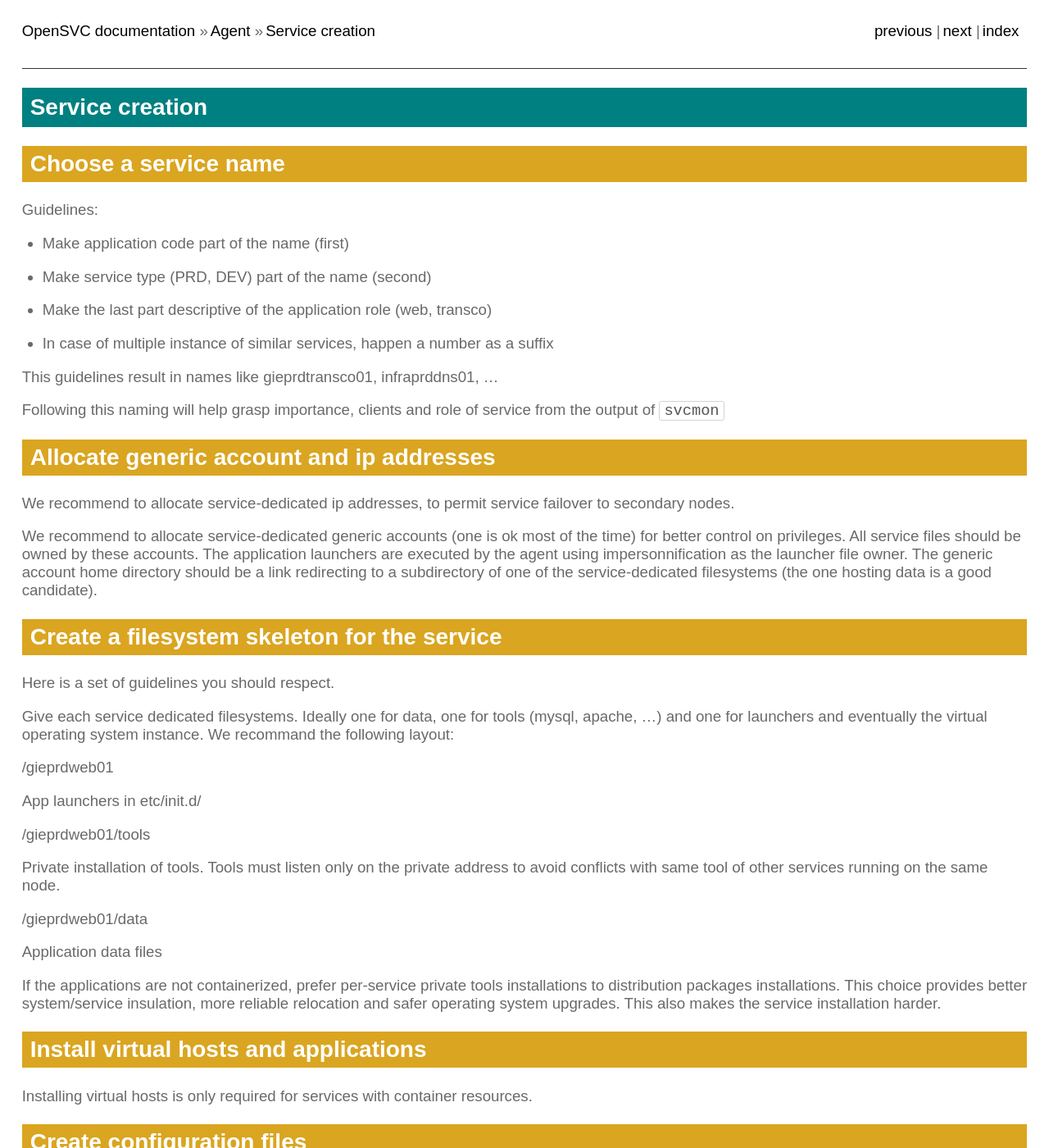
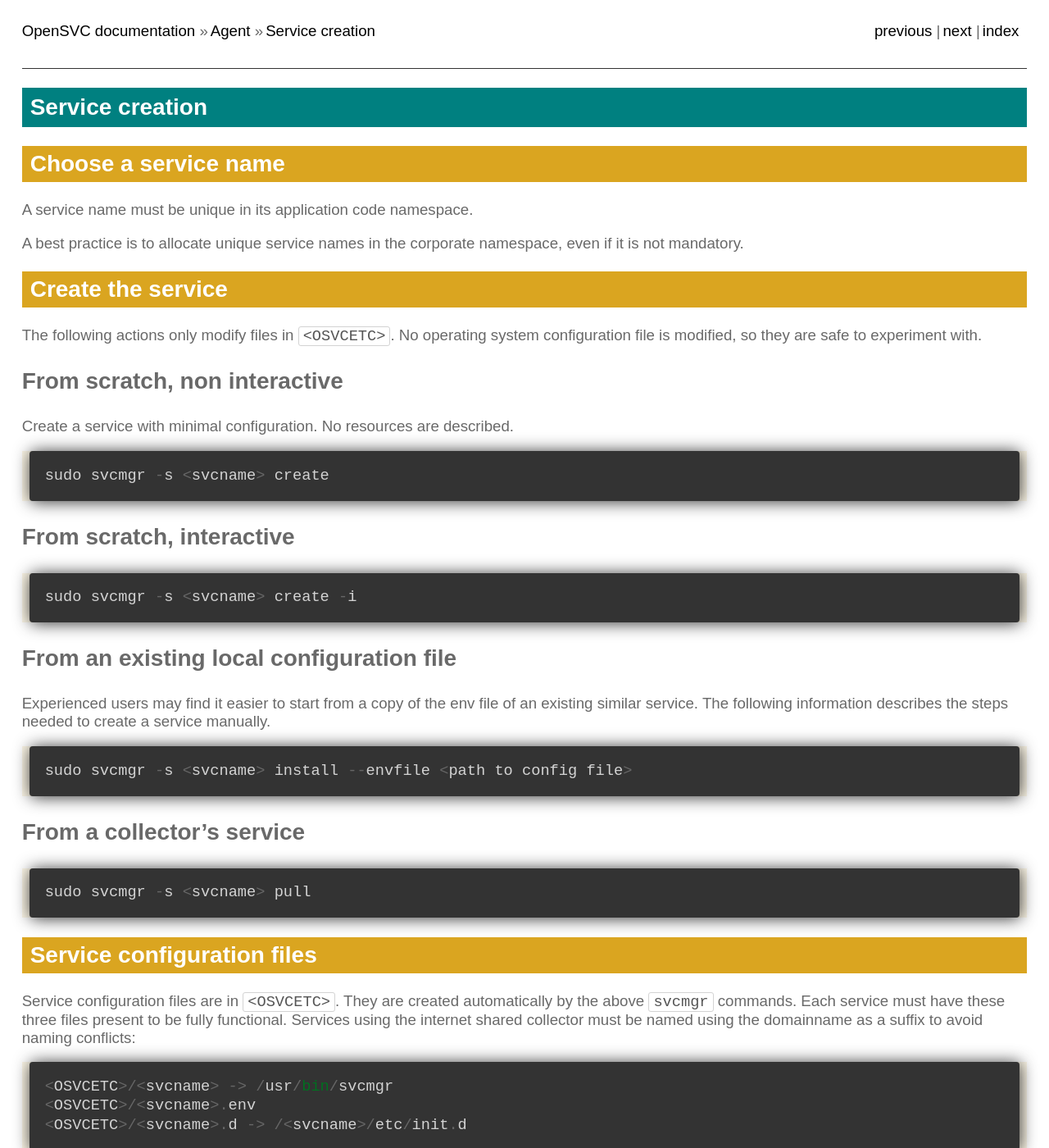
Before and after one commit to opensvc/docs.opensvc.com, a Sphinx documentation site: the page built from source/agent.service.creation.rst, in a window 1280 px wide and 1400 px high. Shown: the whole window at 82% size. Built offline with Sphinx 7.4.7, drawn with Linux system fonts in a browser that asks for light colours; comment, search, counter and statistics services are not loaded; some of the changed text lies outside the part shown.

Commit message:
Update service creation

```diff
--- a/source/agent.service.creation.rst
+++ b/source/agent.service.creation.rst
@@ -6,28 +6,165 @@
 Choose a service name
 =====================
 
-Guidelines:
+A service name must be unique in its application code namespace.
 
-*   Make application code part of the name (first)
-*   Make service type (PRD, DEV) part of the name (second)
-*   Make the last part descriptive of the application role (web, transco)
-*   In case of multiple instance of similar services, happen a number as a suffix
+A best practice is to allocate unique service names in the corporate namespace, even if it is not mandatory.
 
-This guidelines result in names like gieprdtransco01, infraprddns01, ...
+Create the service
+==================
 
-Following this naming will help grasp importance, clients and role of service from the output of ``svcmon``
+The following actions only modify files in ``<OSVCETC>``. No operating system configuration file is modified, so they are safe to experiment with.
+
+From scratch, non interactive
+-----------------------------
+
+Create a service with minimal configuration. No resources are described.
+
+::
+
+	sudo svcmgr -s <svcname> create
+
+From scratch, interactive
+-------------------------
+
+::
+
+	sudo svcmgr -s <svcname> create -i
+
+From an existing local configuration file
+-----------------------------------------
+
+Experienced users may find it easier to start from a copy of the env file of an existing similar service. The following information describes the steps needed to create a service manually.
+
+::
+
+	sudo svcmgr -s <svcname> install --envfile <path to config file>
+
+From a collector's service
+--------------------------
+
+::
+
+	sudo svcmgr -s <svcname> pull
+
+Service configuration files
+===========================
+
+Service configuration files are in ``<OSVCETC>``. They are created automatically by the above ``svcmgr`` commands. Each service must have these three files present to be fully functional. Services using the internet shared collector must be named using the domainname as a suffix to avoid naming conflicts:
+
+::
+
+	<OSVCETC>/<svcname> -> /usr/bin/svcmgr
+	<OSVCETC>/<svcname>.env
+	<OSVCETC>/<svcname>.d -> /<svcname>/etc/init.d
+
+or:
+
+::
+
+	<OSVCETC>/<svcname> -> /usr/bin/svcmgr
+	<OSVCETC>/<svcname>.env
+	<OSVCETC>/<svcname>.d -> <svcname>.dir
+	<OSVCETC>/<svcname>.dir
+
+Configuration files role
+========================
+
+.. function:: <OSVCETC>/<svcname> -> /usr/bin/svcmgr
+
+    This symbolic link is meant to be used as a shortcut to pass commands to a specific service. Like /etc/opensvc/unxdevweb01.mydomain.com start for example
+
+.. function:: <OSVCETC>/<svcname>.env
+
+    This is the configuration file proper, including service description and resource definitions. Fully commented section templates are available on each node at ``<OSVCDOC>``. More on this below.
+
+.. function:: <OSVCETC>/<svcname>.d -> <svcname>.dir
+
+    This symbolic link points to the directory hosting the service application launchers. The service is not considered active if this link is not present. The directory pointed is best hosted on a service-dedicated filesystem. The service application launchers are expected to be in SysV style: [SK][0-9]*appname. S for starters, K for stoppers, number for ordering. Starters and stoppers can be symlink to a single script. Starter are passed 'start' as first parameter, stoppers are passed 'stop' as first parameter.
+
+.. function:: <OSVCETC>/<svcname>.dir
+
+    This optional directory can be used to store locally the startup scripts. As such, it can be linked from ``<OSVCETC>/unxdevweb01.mydomain.com.d``. OpenSVC synchronize this directory to nodes and drpnodes as part of the sync#i0 internal sync resource. If you placed your startup script on a shared volume, this .dir is not needed but you will still have to create a sync resource to send them to the drpnodes.
+
+Customize the service env file
+==============================
+
+At that point you should describe your service's ip addresses, filesystems, disk groups, file synchronizations, app launchers, ... The ``<OSVCDOC>`` templates present you with all possible configurations available. The ``svcmgr create -s newsvc -i`` command prompts you about all possible configurations, explains the role of each keyword, proposes candidate values and defaults, and validate input sanity. This same command in non-interactive mode can be used to provision service. In this mode, the resources are passed as json-serialized keyword-value dictionaries.
+
+Interactive
+-----------
+
+::
+
+	sudo svcmgr -s <svcname> edit config
+
+The configuration file syntax is checked upon editor exit. The new configuration is installed if the syntax is found correct, or save in a temporary location if not. In this later case, two options are possible:
+
+* Discard the erroneous configuration::
+
+	sudo svcmgr -s <svcname> edit config --discard
+
+* Re-edit the erroneous configuration::
+
+	sudo svcmgr -s <svcname> edit config --recover
+
+
+Non-interactive resource addition
+---------------------------------
+
+::
+
+	sudo svcmgr -s <svcname> update --resource '{"rtype": "fs", "foo": "bar"}'
+
+The resource identifier (rid) must not be specified. The resource type must be specified (rtype). A free rid will be allocated.
+
+Non-interactive resource modification
+-------------------------------------
+
+::
+
+	sudo svcmgr -s <svcname> update --resource '{"rid": "fs#1", "foo": "bar"}'
+
+The resource identifier must be specified.
+
+Non-interactive resource deletion
+---------------------------------
+
+::
+
+	sudo svcmgr -s <svcname> delete --rid fs#1
+
+Test
+====
+
+You should now be able to run succesfully:
+
+::
+
+	sudo svcmgr -s <svcname> print config
+	sudo svcmgr -s <svcname> print status
+	sudo svcmgr -s <svcname> start
+	sudo svcmgr -s <svcname> stop
+
+Service deletion
+================
+
+::
+
+	sudo svcmgr -s <svcname> delete
+
+Best practice
+=============
 
 Allocate generic account and ip addresses
-=========================================
+-----------------------------------------
 
 We recommend to allocate service-dedicated ip addresses, to permit service failover to secondary nodes.
 
 We recommend to allocate service-dedicated generic accounts (one is ok most of the time) for better control on privileges. All service files should be owned by these accounts. The application launchers are executed by the agent using impersonnification as the launcher file owner. The generic account home directory should be a link redirecting to a subdirectory of one of the service-dedicated filesystems (the one hosting data is a good candidate).
 
 Create a filesystem skeleton for the service
-============================================
-
-Here is a set of guidelines you should respect.
+--------------------------------------------
 
 Give each service dedicated filesystems. Ideally one for data, one for tools (mysql, apache, ...) and one for launchers and eventually the virtual operating system instance. We recommand the following layout:
 
@@ -44,63 +181,3 @@
 Application data files
 
 If the applications are not containerized, prefer per-service private tools installations to distribution packages installations. This choice provides better system/service insulation, more reliable relocation and safer operating system upgrades. This also makes the service installation harder.
-
-Install virtual hosts and applications
-======================================
-
-Installing virtual hosts is only required for services with container resources.
-
-Create configuration files
-==========================
-
-Those are created automatically by the ``svcmgr create`` command. Experienced users will find it easier to start from a copy of the env file of an existing similar service. The following information describes the steps needed to create a service manually.
-
-Service configuration files are in ``<OSVCETC>``. Each service must have these three files present to be fully functional. Services using the internet shared collector must be named using the domainname as a suffix to avoid naming conflicts:
-
-::
-
-	<OSVCETC>/unxdevweb01.mydomain.com -> /usr/bin/svcmgr
-	<OSVCETC>/unxdevweb01.mydomain.com.env
-	<OSVCETC>/unxtstsvc01.mydomain.com.d -> /unxtstscv01/etc/init.d
-
-or:
-
-::
-
-	<OSVCETC>/unxtstsvc01.mydomain.com.d -> unxdevweb01.mydomain.com.dir
-	<OSVCETC>/unxdevweb01.mydomain.com.dir
-
-Configuration files role
-========================
-
-.. function:: <OSVCETC>/unxdevweb01.mydomain.com -> /usr/bin/svcmgr
-
-    This symbolic link is meant to be used as a shortcut to pass commands to a specific service. Like /etc/opensvc/unxdevweb01.mydomain.com start for example
-
-.. function:: <OSVCETC>/unxdevweb01.mydomain.com.env
-
-    This is the configuration file proper, including service description and resource definitions. Fully commented section templates are available on each node at ``<OSVCDOC>``. More on this below.
-
-.. function:: <OSVCETC>/unxdevweb01.mydomain.com.d -> /unxtstscv01/etc/init.d
-
-    This symbolic link points to the directory hosting the service application launchers. The service is not considered active if this link is not present. The directory pointed is best hosted on a service-dedicated filesystem. The service application launchers are expected to be in SysV style: [SK][0-9]*appname. S for starters, K for stoppers, number for ordering. Starters and stoppers can be symlink to a single script. Starter are passed 'start' as first parameter, stoppers are passed 'stop' as first parameter.
-
-.. function:: <OSVCETC>/unxdevweb01.mydomain.com.dir
-
-    This optional directory can be used to store locally the startup scripts. As such, it can be linked from ``<OSVCETC>/unxdevweb01.mydomain.com.d``. OpenSVC synchronize this directory to nodes and drpnodes as part of the sync#i0 internal sync resource. If you placed your startup script on a shared volume, this .dir is not needed but you will still have to create a sync resource to send them to the drpnodes.
-
-Customize the service env file
-==============================
-
-At that point you should describe your service's ip addresses, filesystems, disk groups, file synchronizations ... The ``<OSVCDOC>`` templates present you with all possible configurations available. The ``svcmgr create -s newsvc -i`` command prompts you about all possible configurations, explains the role of each keyword, proposes candidate values and defaults, and validate input sanity. This same command in non-interactive mode can be used to provision service. In this mode, the resources are passed as json-serialized keyword-value dictionaries.
-
-Test
-====
-
-You should now be able to run succesfully:
-
-::
-
-	sudo svcmgr -s gieprdweb01 print status
-	sudo svcmgr -s gieprdweb01 start
-	sudo svcmgr -s gieprdweb01 stop
```
